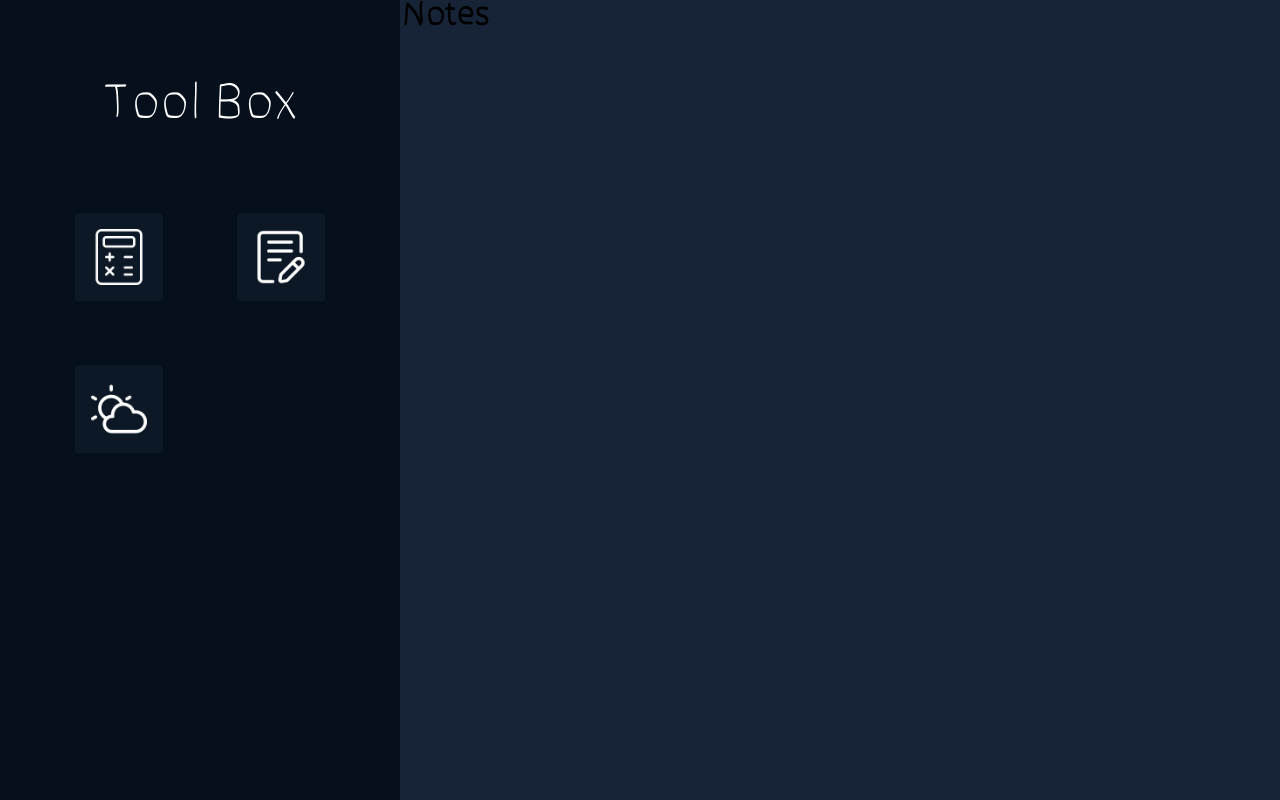
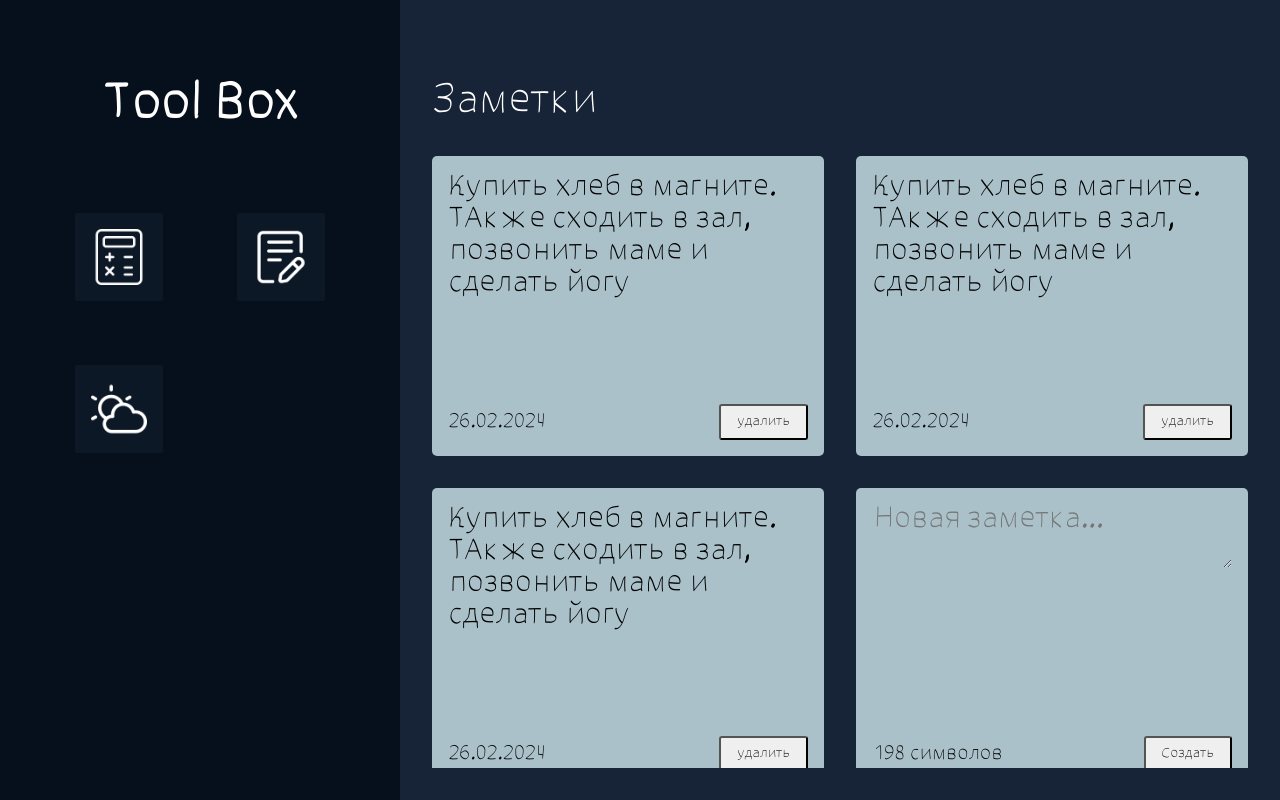
Before and after one commit to ValeriFila/toolbox, a React (Create React App) app: page /notes in a window 1280 px wide. Built offline with nearby package versions, Linux system fonts and the light colour scheme.

Commit message:
add notes page and styles

```diff
--- a/src/components/CustomNavbar/CustomNavbar.module.scss
+++ b/src/components/CustomNavbar/CustomNavbar.module.scss
@@ -6,7 +6,7 @@ $size: 90px;
     justify-content: flex-start;
     align-items: center;
     background-color: rgba(6, 16, 28, 1);
-    width: 400px;
+    min-width: 400px;
     height: 100vh;
     padding: 5rem 1rem;
 
@@ -29,5 +29,6 @@ $size: 90px;
     &__link {
         color: white;
         font-size: 3rem;
+        font-weight: bold;
     }
 }
--- /dev/null
+++ b/src/components/Note/Note.jsx
@@ -0,0 +1,43 @@
+import classes from './Note.module.scss'
+
+const Note = ({ props }) => {
+    return (
+        <div className={classes.note}>
+            {props.note ? (
+                <p className={classes.note__text}>{props.note}</p>
+            ) : (
+                <textarea
+                    placeholder='Новая заметка...'
+                    className={classes.note__text}
+                >
+                    {props.textarea}
+                </textarea>
+            )}
+            <div className={classes.note__bottom}>
+                {props.date ? (
+                    <p className={classes.note__bottom__date}>{props.date}</p>
+                ) : (
+                    <p className={classes.note__bottom__date}>{props.remaining}</p>
+                )}
+
+                {props.button ? (
+                    <button
+                        type='button'
+                        className={classes.note__bottom__button}
+                    >
+                        {props.button}
+                    </button>
+                ) : (
+                    <button
+                        type='button'
+                        className={classes.note__bottom__button}
+                    >
+                        удалить
+                    </button>
+                )}
+            </div>
+        </div>
+    )
+}
+
+export default Note
--- /dev/null
+++ b/src/components/Note/Note.module.scss
@@ -0,0 +1,41 @@
+.note {
+    display: flex;
+    flex-direction: column;
+    width: 400px;
+    height: 300px;
+    border-radius: 5px;
+    background-color: #aac1c9;
+    justify-content: space-between;
+    padding: 1rem;
+    flex: 1;
+    min-width: 300px;
+
+    &__text {
+        text-align: left;
+        font-size: 1.8rem;
+        background-color: transparent;
+        border: none;
+        outline: none;
+    }
+
+    &__bottom {
+        display: flex;
+        flex-direction: row;
+        justify-content: space-between;
+        align-items: center;
+
+        &__date {
+            font-size: 1.2rem;
+        }
+
+        &__button {
+            display: flex;
+            justify-content: center;
+            align-items: center;
+            height: 2rem;
+            padding: 1rem;
+            border-radius: 3px;
+            cursor: pointer;
+        }
+    }
+}
--- a/src/pages/Notes.jsx
+++ /dev/null
@@ -1,9 +0,0 @@
-import React from 'react'
-
-const Notes = () => {
-    return (
-        <h1>Notes</h1>
-    )
-}
-
-export default Notes
--- /dev/null
+++ b/src/pages/Notes/Notes.jsx
@@ -0,0 +1,42 @@
+import React from 'react'
+import Note from '../../components/Note/Note'
+import './Notes.scss'
+
+const Notes = () => {
+    return (
+        <div className='notes-page'>
+            <h1 className='notes-page__title'>Заметки</h1>
+            <div className='notes-page__notes-section'>
+                <Note
+                    props={{
+                        note: 'Купить хлеб в магните. ТАкже сходить в зал, позвонить маме и сделать йогу',
+                        date: '26.02.2024',
+                    }}
+                />
+                <Note
+                    props={{
+                        note: 'Купить хлеб в магните. ТАкже сходить в зал, позвонить маме и сделать йогу',
+                        date: '26.02.2024',
+                    }}
+                />
+                <Note
+                    props={{
+                        note: 'Купить хлеб в магните. ТАкже сходить в зал, позвонить маме и сделать йогу',
+                        date: '26.02.2024',
+                    }}
+                />
+                <Note
+                    props={{
+                        textarea: '',
+                        remaining: '198 символов',
+                        button: 'Создать',
+                    }}
+                />
+
+            </div>
+
+        </div>
+    )
+}
+
+export default Notes
--- /dev/null
+++ b/src/pages/Notes/Notes.scss
@@ -0,0 +1,29 @@
+.notes-page {
+    display: flex;
+    flex-direction: column;
+    text-align: left;
+    overflow: auto;
+    height: 100vh;
+    padding: 5rem 2rem 2rem;
+    gap: 2rem;
+
+    &__title {
+        color: white;
+        font-size: 2.5rem;
+        font-weight: normal;
+    }
+
+    &__notes-section {
+        display: flex;
+        flex-direction: row;
+        flex-wrap: wrap;
+        gap: 2rem;
+        justify-content: space-between;
+        align-items: start;
+        overflow: auto;
+
+        &::-webkit-scrollbar {
+            width: 0;
+        }
+    }
+}
--- a/src/router/router.js
+++ b/src/router/router.js
@@ -2,7 +2,7 @@ import { createBrowserRouter } from 'react-router-dom'
 import React from 'react'
 import WelcomePage from '../pages/WelcomePage'
 import NotFoundPage from '../pages/NotFoundPage/NotFoundPage'
-import Notes from '../pages/Notes'
+import Notes from '../pages/Notes/Notes'
 import App from '../App'
 import Weather from '../pages/Weather'
 import CalculatorPage from '../pages/CalculatorPage/CalculatorPage'
```
